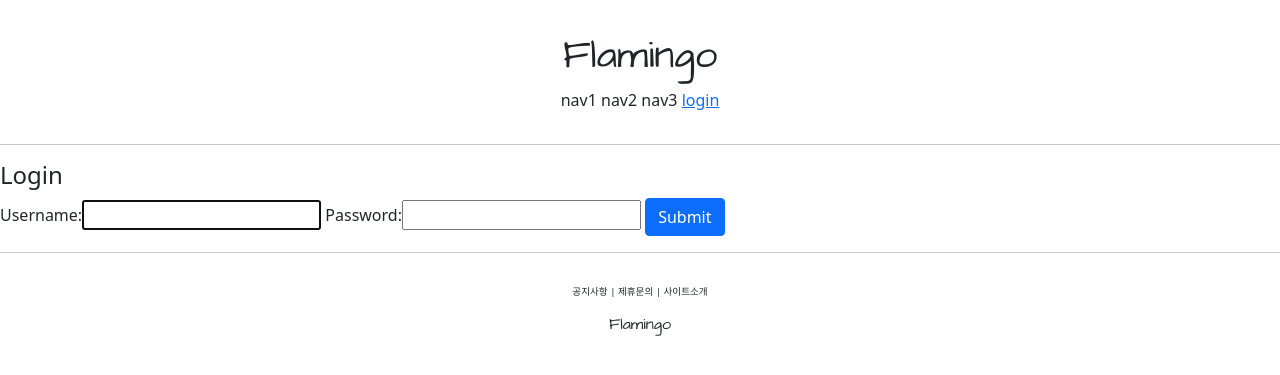
After one commit to godjaehee/flamingo, a Django app: page /account/login/ in a window 1280 px wide. The commit adds this page. Shown: the top 375 px of the page. Run offline with Django 3.2, Linux system fonts and the light colour scheme.

Commit message:
login loguout

```diff
--- a/Flamingo/settings.py
+++ b/Flamingo/settings.py
@@ -13,6 +13,8 @@ https://docs.djangoproject.com/en/3.2/ref/settings/
 from pathlib import Path
 import environ
 import os
+
+from django.urls import reverse_lazy
 
 env = environ.Env(
     # set casting, default value
@@ -141,3 +143,6 @@ STATICFILES_DIRS = [
 # https://docs.djangoproject.com/en/3.2/ref/settings/#default-auto-field
 
 DEFAULT_AUTO_FIELD = 'django.db.models.BigAutoField'
+
+LOGIN_REDIRECT_URL = reverse_lazy('accountapp:hello_world')
+LOGOUT_REDIRECT_URL = reverse_lazy('accountapp:hello_world')
--- /dev/null
+++ b/accountapp/templates/accountapp/login.html
@@ -0,0 +1,17 @@
+{% extends 'base.html' %}
+
+{% block content %}
+<div>
+    <div>
+        <h4>Login</h4>
+    </div>
+    <div>
+        <form action="" method="post">
+            {% csrf_token %}
+            {{ form }}
+            <input type="submit" class="btn btn-primary">
+        </form>
+    </div>
+</div>
+
+{% endblock %}
--- a/accountapp/urls.py
+++ b/accountapp/urls.py
@@ -1,3 +1,4 @@
+from django.contrib.auth.views import LoginView, LogoutView
 from django.urls import path
 
 from accountapp.views import hello_world, AccountCreateView
@@ -8,5 +9,9 @@ app_name = "accountapp"
 
 urlpatterns = [
     path('hello_world/', hello_world, name='hello_world'),
+
+    path('login/', LoginView.as_view(template_name='accountapp/login.html'), name='login'),
+    path('logout/', LogoutView.as_view(), name='logout'),
+
     path('create/', AccountCreateView.as_view(), name='create')
 ]
--- a/templates/header.html
+++ b/templates/header.html
@@ -6,7 +6,15 @@
             <span>nav1</span>
             <span>nav2</span>
             <span>nav3</span>
-            <span>nav4</span>
+            {% if not user.is_authenticated %}
+            <a href="{% url 'accountapp:login' %}?next={{ request.path }}">
+                <span>login</span>
+            </a>
+            {% else %}
+            <a href="{% url 'accountapp:logout' %}?next={{ request.path }}">
+                <span>logout</span>
+            </a>
+            {% endif %}
         </div>
 
     </div>
```
